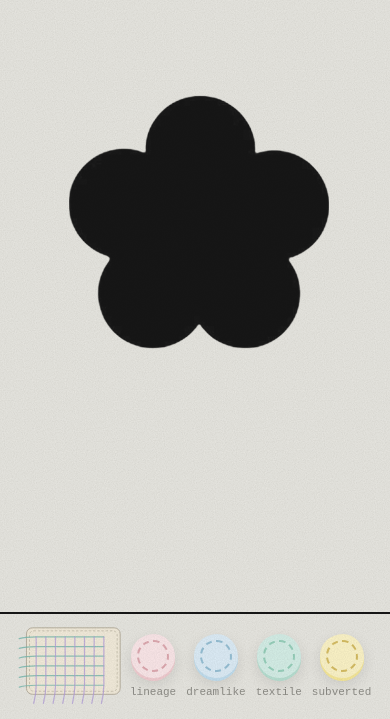
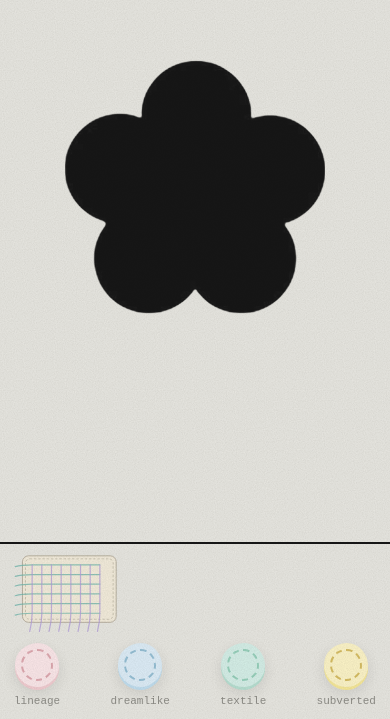
Before and after one commit to yafira/soft-computer, a Next.js app: page / in a window 390 px wide. Shown: the part 125-844 px from the top of the page. Built offline with nearby package versions, Linux system fonts and the light colour scheme; a web font is replaced by a local one.

Commit message:
fixed the homepage layout overflowing on phones

```diff
--- a/src/app/eink.module.css
+++ b/src/app/eink.module.css
@@ -8,6 +8,7 @@
   z-index: 50;
   display: grid;
   grid-template-rows: 1fr auto;
+  grid-template-columns: minmax(0, 1fr);
   font-family: var(--font-mono);
   user-select: none;
   background: var(--paper);
@@ -592,7 +593,7 @@
     grid-auto-flow: row;
     grid-template-rows: none;
     grid-auto-columns: auto;
-    grid-template-columns: repeat(5, 1fr);
+    grid-template-columns: repeat(3, 1fr);
     gap: 4px;
     justify-self: stretch;
   }
@@ -615,10 +616,29 @@
     display: none;
   }
 
+  /* on a phone the dock stacks: pad and home/play on top, felt buttons across the bottom */
   .dock {
-    grid-template-columns: auto 1fr auto;
-    justify-items: center;
-    gap: 8px;
+    grid-template-columns: auto minmax(0, 1fr);
+    align-items: center;
+    gap: 10px 12px;
+    padding: 10px 14px 12px;
+  }
+
+  .pad {
+    grid-row: 1;
+    grid-column: 1;
+  }
+
+  .side {
+    grid-row: 1;
+    grid-column: 2;
+  }
+
+  .felts {
+    grid-row: 2;
+    grid-column: 1 / -1;
+    justify-content: space-between;
+    width: 100%;
   }
 
   .padSvg {
@@ -634,7 +654,7 @@
   }
 
   .felts {
-    gap: 10px;
+    gap: 6px;
   }
 
   .feltPad {
```
